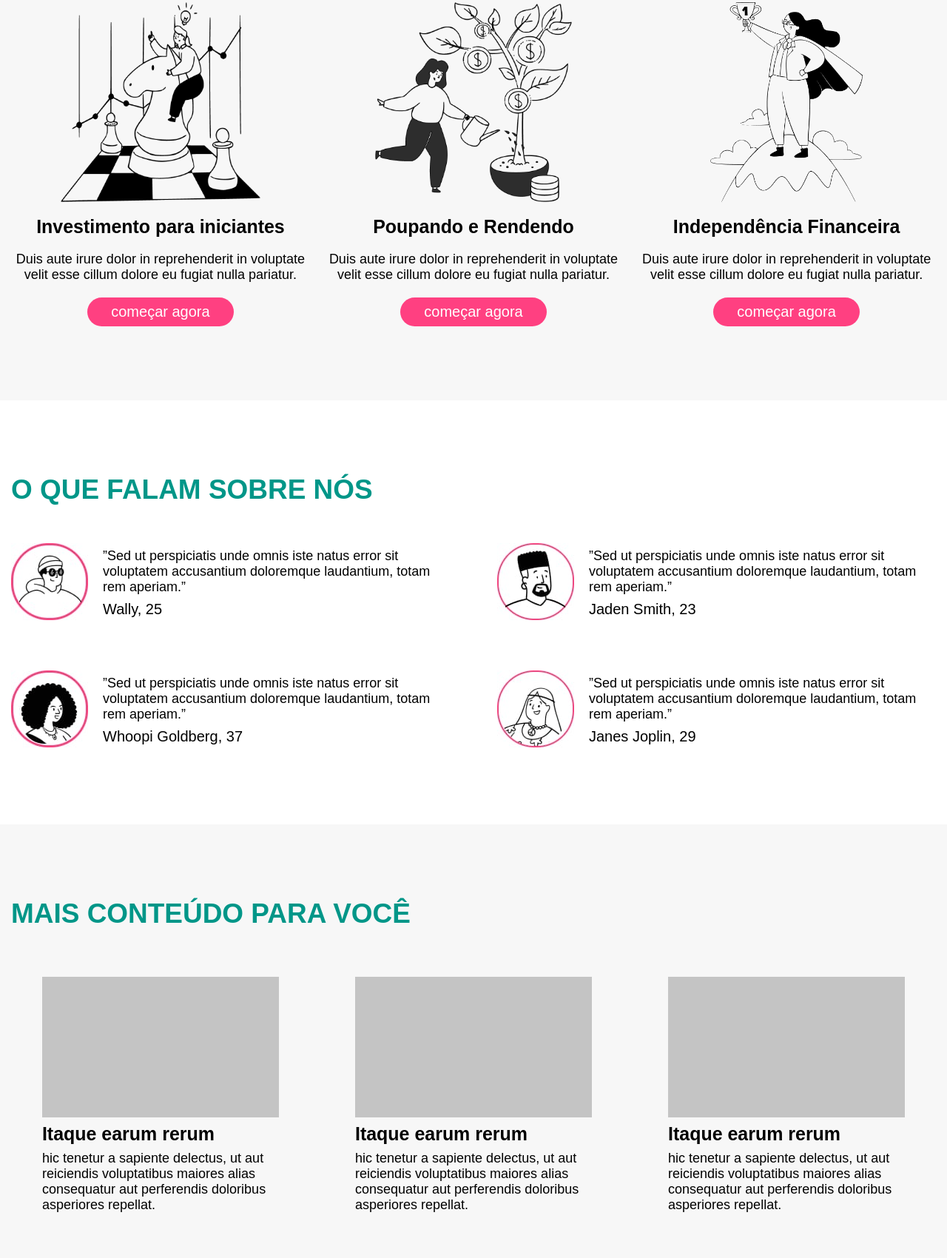
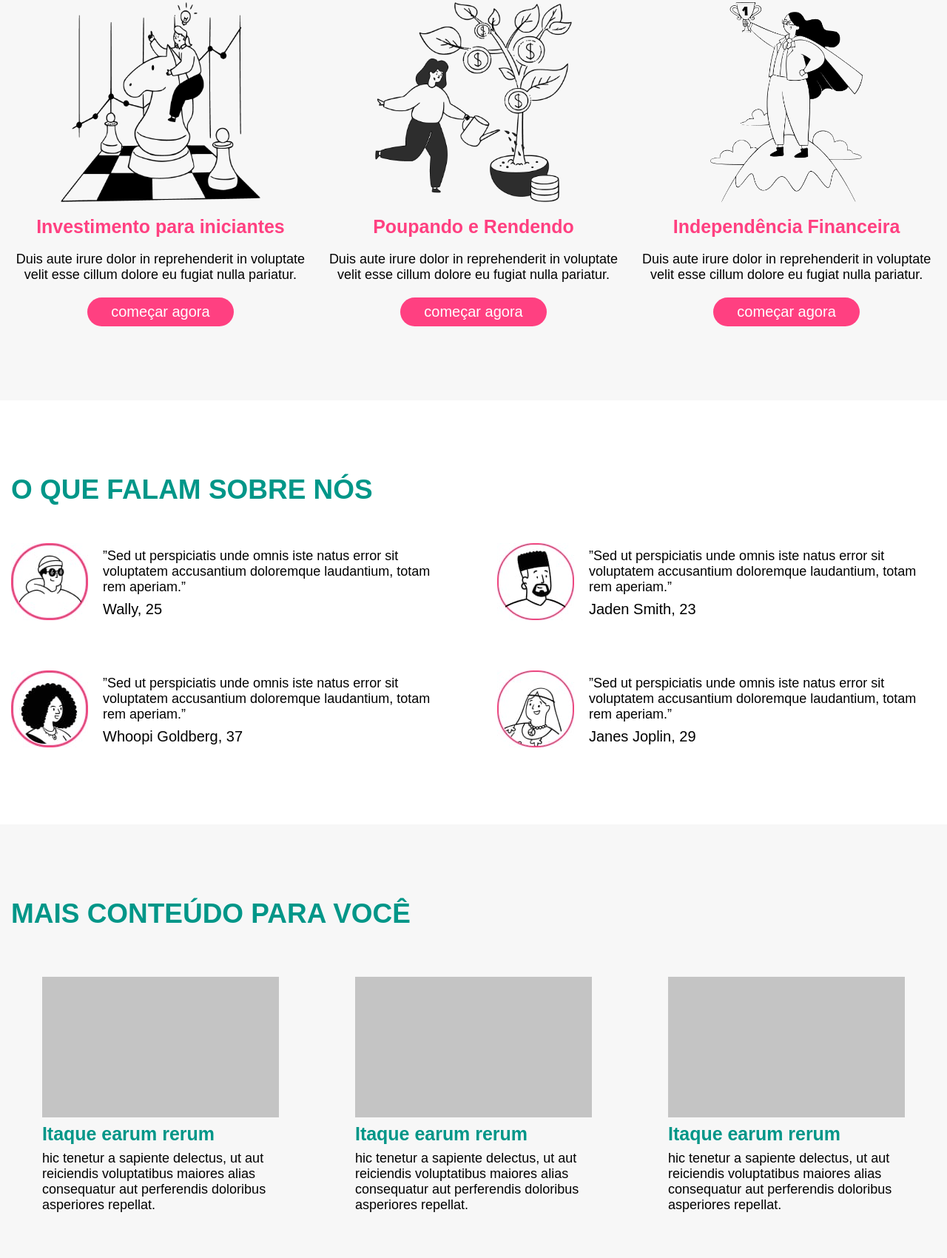
Before and after one commit to carreirodev/dindin, a plain HTML site: page index.html in a window 1280 px wide. Shown: the part 870-2570 px from the top of the page at 74% size. Drawn offline with Linux system fonts and the light colour scheme.

Commit message:
minor corrections

```diff
--- a/css/home.css
+++ b/css/home.css
@@ -38,7 +38,7 @@
 	padding: 6.25rem 0;
 }
 
-.cardCurso h3 {
+.cardCurso h4 {
 	color: #ff4081;
 }
 
@@ -150,7 +150,7 @@
 	background-color: #c4c4c4;
 }
 
-.content h3 {
+.content h4 {
 	color: #009688;
 }
 .moreContent {
```
